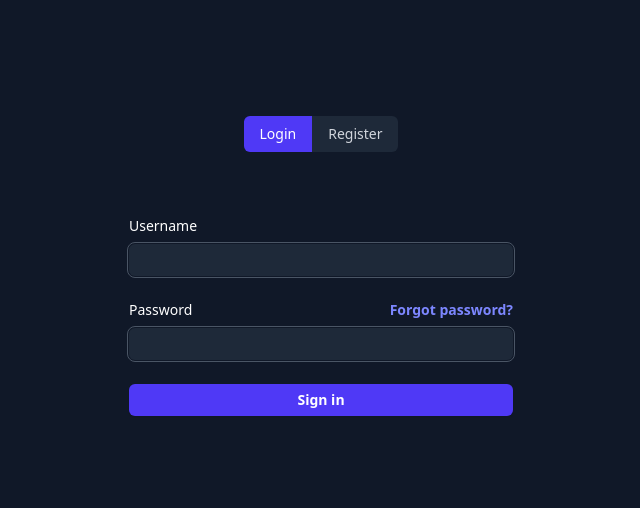
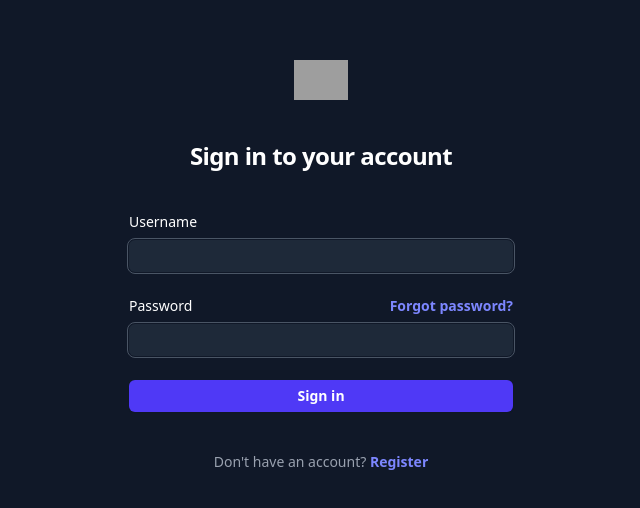
Before and after one commit to EZIC13/expense-frontend, a React (Vite) app: page /login in a window 1280 px wide. Shown: the part 134-642 px from the top of the page, without its empty margins (319-959 px from the left). Built offline with nearby package versions, Linux system fonts and the light colour scheme; grey boxes are pictures that could not be loaded.

Commit message:
split login and register pages

```diff
--- a/src/components/login/Login.tsx
+++ /dev/null
@@ -1,86 +0,0 @@
-import { useState } from "react";
-import { toast } from "react-hot-toast";
-import { toastOptions } from "../../utils/toastOptions.ts";
-import { useNavigate } from "react-router-dom";
-
-const Login = () => {
-    const navigate = useNavigate();
-
-    const [username, setUsername] = useState("");
-    const [password, setPassword] = useState("");
-
-    const handleSubmit = async (e: any) => {
-        e.preventDefault();
-
-        const toastId: string = toast.loading("Signing in...", toastOptions);
-
-        const res = await fetch(import.meta.env.VITE_BACKEND_API + "/auth/login", {
-            method: "POST",
-            body: JSON.stringify({
-                "username": username,
-                "password": password
-            }),
-            headers: { "Content-Type": "application/json" },
-            credentials: "include"
-        });
-
-        if (!res.ok) {
-            toast.error("Invalid Credentials", { id: toastId, ...toastOptions });
-            return;
-        }
-
-        toast.success("Success!", { id: toastId, ...toastOptions });
-        navigate("/dashboard");
-    };
-
-    return (
-        <div>
-            {/* Logo Area */}
-            {/*<div className="sm:mx-auto sm:w-full sm:max-w-sm">*/}
-            {/*    <img className="mx-auto h-10 w-auto" src="https://tailwindcss.com/plus-assets/img/logos/mark.svg?color=indigo&shade=600" alt="Site Logo"/>*/}
-            {/*    <h2 className="mt-10 text-center text-2xl font-bold tracking-tight text-white">Login</h2>*/}
-            {/*</div>*/}
-
-            {/* Form Area */}
-            <div className="mt-10 sm:mx-auto sm:w-full sm:max-w-sm">
-                <form className="space-y-6" onSubmit={handleSubmit}>
-
-                    {/* Username */}
-                    <div>
-                        <label className="block text-sm font-medium text-white">Username</label>
-                        <div className="mt-2">
-                            <input value={username} onChange={(e) => setUsername(e.target.value)} type="text" required className="block w-full rounded-md bg-gray-800 px-3 py-1.5 text-base text-white outline-1 outline-offset-1 outline-gray-600 placeholder:text-gray-400 focus:outline-2 focus:outline-indigo-600 sm:text-sm"/>
-                        </div>
-                    </div>
-
-                    {/* Password */}
-                    <div>
-                        <div className="flex items-center justify-between">
-                            <label className="block text-sm font-medium text-white">Password</label>
-                            {/* Forgot Password */}
-                            <div className="text-sm">
-                                <a href="#" className="font-semibold text-indigo-400 hover:text-indigo-300">Forgot password?</a>
-                            </div>
-                        </div>
-                        <div className="mt-2">
-                            <input value={password} onChange={(e) => setPassword(e.target.value)} type="password" required className="block w-full rounded-md bg-gray-800 px-3 py-1.5 text-base text-white outline-1 outline-offset-1 outline-gray-600 placeholder:text-gray-400 focus:outline-2 focus:outline-indigo-600 sm:text-sm"/>
-                        </div>
-                    </div>
-
-                    <div>
-                        <button type="submit" className="flex w-full justify-center rounded-md bg-indigo-600 px-3 py-1.5 text-sm font-semibold text-white shadow-xs hover:bg-indigo-500 focus-visible:outline-2 focus-visible:outline-offset-2 focus-visible:outline-indigo-600">Sign in</button>
-                    </div>
-
-                </form>
-
-                {/*<p className="mt-10 text-center text-sm text-gray-400">*/}
-                {/*    Don&apos;t have an account?{" "}*/}
-                {/*    <a href="/register" className="font-semibold text-indigo-400 hover:text-indigo-300">Register</a>*/}
-                {/*</p>*/}
-
-            </div>
-        </div>
-    );
-}
-
-export default Login;
--- a/src/main.tsx
+++ b/src/main.tsx
@@ -1,15 +1,17 @@
 import ReactDOM from "react-dom/client";
 import { createBrowserRouter, redirect, RouterProvider } from "react-router-dom";
-import LoginPage from "./pages/LoginPage.tsx";
-import DashboardPage_OLD from "./pages/DashboardPage_OLD.tsx";
 import { authLoader } from "./utils/authLoader";
 import { StrictMode } from "react";
 import { Toaster } from "react-hot-toast";
 import DashboardPage from "./pages/DashboardPage.tsx";
+import RegisterPage from "./pages/RegisterPage.tsx";
+import LoginPage from "./pages/LoginPage.tsx";
+import DashboardPage_OLD from "./pages/DashboardPage_OLD.tsx";
 
 const router = createBrowserRouter([
     { path: "/", loader: () => redirect('/dashboard') },
     { path: "/login", element: <LoginPage /> },
+    { path: "/register", element: <RegisterPage /> },
     { path: "/dashboard", element: <DashboardPage />, loader: authLoader },
     { path: "/dashboard_OLD", element: <DashboardPage_OLD /> },
 ]);
--- a/src/pages/LoginPage.tsx
+++ b/src/pages/LoginPage.tsx
@@ -1,40 +1,79 @@
 import '../tailwind.css'
 import { useState } from "react";
-import Login from "../components/login/Login.tsx";
-import Register from "../components/login/Register.tsx";
+import { toast } from "react-hot-toast";
+import { toastOptions } from "../utils/toastOptions.ts";
+import { useNavigate } from "react-router-dom";
 
 const LoginPage = () => {
-    const [isLogin, setIsLogin] = useState(true);
+    const navigate = useNavigate();
+
+    const [username, setUsername] = useState("");
+    const [password, setPassword] = useState("");
+
+    const handleSubmit = async (e: any) => {
+        e.preventDefault();
+
+        const toastId: string = toast.loading("Signing in...", toastOptions);
+
+        const res = await fetch(import.meta.env.VITE_BACKEND_API + "/auth/login", {
+            method: "POST",
+            body: JSON.stringify({
+                "username": username,
+                "password": password
+            }),
+            headers: { "Content-Type": "application/json" },
+            credentials: "include"
+        });
+
+        if (!res.ok) {
+            toast.error("Invalid Credentials", { id: toastId, ...toastOptions });
+            return;
+        }
+
+        toast.success("Success!", { id: toastId, ...toastOptions });
+        navigate("/dashboard");
+    };
 
     return (
         <div className="flex min-h-screen flex-col justify-center px-6 py-12 lg:px-8 bg-gray-900">
-            <div className="flex justify-center items-center mb-6">
-                <button
-                    type="button"
-                    onClick={() => setIsLogin(true)}
-                    className={`px-4 py-2 rounded-l-md text-sm font-medium transition-colors duration-200 ${
-                        isLogin
-                            ? "bg-indigo-600 text-white"
-                            : "bg-gray-800 text-gray-300 hover:bg-gray-700 hover:text-white"
-                    }`}
-                >
-                    Login
-                </button>
-                <button
-                    type="button"
-                    onClick={() => setIsLogin(false)}
-                    className={`px-4 py-2 rounded-r-md text-sm font-medium transition-colors duration-200 ${
-                        !isLogin
-                            ? "bg-indigo-600 text-white"
-                            : "bg-gray-800 text-gray-300 hover:bg-gray-700 hover:text-white"
-                    }`}
-                >
-                    Register
-                </button>
+
+            <div className="sm:mx-auto sm:w-full sm:max-w-sm">
+                <img className="mx-auto h-10 w-auto" src="https://tailwindcss.com/plus-assets/img/logos/mark.svg?color=indigo&shade=600" alt="Site Logo"/>
+                <h2 className="mt-10 text-center text-2xl font-bold tracking-tight text-white">Sign in to your account</h2>
             </div>
 
-            {isLogin ? <Login/> : <Register/>}
+            <div className="mt-10 sm:mx-auto sm:w-full sm:max-w-sm">
+                <form className="space-y-6" onSubmit={handleSubmit}>
 
+                    <div>
+                        <label className="block text-sm font-medium text-white">Username</label>
+                        <div className="mt-2">
+                            <input value={username} onChange={(e) => setUsername(e.target.value)} type="text" required className="block w-full rounded-md bg-gray-800 px-3 py-1.5 text-base text-white outline-1 outline-offset-1 outline-gray-600 placeholder:text-gray-400 focus:outline-2 focus:outline-indigo-600 sm:text-sm"/>
+                        </div>
+                    </div>
+
+                    <div>
+                        <div className="flex items-center justify-between">
+                            <label className="block text-sm font-medium text-white">Password</label>
+                            <div className="text-sm">
+                                <a href="#" className="font-semibold text-indigo-400 hover:text-indigo-300">Forgot password?</a>
+                            </div>
+                        </div>
+                        <div className="mt-2">
+                            <input value={password} onChange={(e) => setPassword(e.target.value)} type="password" required className="block w-full rounded-md bg-gray-800 px-3 py-1.5 text-base text-white outline-1 outline-offset-1 outline-gray-600 placeholder:text-gray-400 focus:outline-2 focus:outline-indigo-600 sm:text-sm"/>
+                        </div>
+                    </div>
+
+                    <div>
+                        <button type="submit" className="flex w-full justify-center rounded-md bg-indigo-600 px-3 py-1.5 text-sm font-semibold text-white shadow-xs hover:bg-indigo-500 focus-visible:outline-2 focus-visible:outline-offset-2 focus-visible:outline-indigo-600">Sign in</button>
+                    </div>
+                </form>
+            </div>
+
+            <p className="mt-10 text-center text-sm text-gray-400">
+                Don&apos;t have an account?{" "}
+                <a href="/register" className="font-semibold text-indigo-400 hover:text-indigo-300">Register</a>
+            </p>
         </div>
     );
 }
--- a/src/components/login/Register.tsx
+++ b/src/pages/RegisterPage.tsx
@@ -1,9 +1,10 @@
+import '../tailwind.css'
 import { useState } from "react";
 import { toast } from "react-hot-toast";
-import { toastOptions } from "../../utils/toastOptions.ts";
+import { toastOptions } from "../utils/toastOptions.ts";
 import { useNavigate } from "react-router-dom";
 
-const Register = () => {
+const RegisterPage = () => {
     const navigate = useNavigate();
 
     const [username, setUsername] = useState("");
@@ -34,14 +35,13 @@ const Register = () => {
     };
 
     return (
-        <div>
-            {/* Logo Area */}
-            {/*<div className="sm:mx-auto sm:w-full sm:max-w-sm">*/}
-            {/*    <img className="mx-auto h-10 w-auto" src="https://tailwindcss.com/plus-assets/img/logos/mark.svg?color=indigo&shade=600" alt="Site Logo"/>*/}
-            {/*    <h2 className="mt-10 text-center text-2xl font-bold tracking-tight text-white">Register</h2>*/}
-            {/*</div>*/}
+        <div className="flex min-h-screen flex-col justify-center px-6 py-12 lg:px-8 bg-gray-900">
 
-            {/* Form Area */}
+            <div className="sm:mx-auto sm:w-full sm:max-w-sm">
+                <img className="mx-auto h-10 w-auto" src="https://tailwindcss.com/plus-assets/img/logos/mark.svg?color=indigo&shade=600" alt="Site Logo"/>
+                <h2 className="mt-10 text-center text-2xl font-bold tracking-tight text-white">Register a new account</h2>
+            </div>
+
             <div className="mt-10 sm:mx-auto sm:w-full sm:max-w-sm">
                 <form className="space-y-6" onSubmit={handleSubmit}>
 
@@ -53,7 +53,6 @@ const Register = () => {
                     {/*    </div>*/}
                     {/*</div>*/}
 
-                    {/* Username */}
                     <div>
                         <label className="block text-sm font-medium text-white">Username</label>
                         <div className="mt-2">
@@ -61,7 +60,6 @@ const Register = () => {
                         </div>
                     </div>
 
-                    {/* Password */}
                     <div>
                         <label className="block text-sm font-medium text-white">Password</label>
                         <div className="mt-2">
@@ -72,16 +70,16 @@ const Register = () => {
                     <div>
                         <button type="submit" className="flex w-full justify-center rounded-md bg-indigo-600 px-3 py-1.5 text-sm font-semibold text-white shadow-xs hover:bg-indigo-500 focus-visible:outline-2 focus-visible:outline-offset-2 focus-visible:outline-indigo-600">Sign Up</button>
                     </div>
+                </form>
+            </div>
 
-                </form>
+            <p className="mt-10 text-center text-sm text-gray-400">
+                Already have an account?{" "}
+                <a href="/login" className="font-semibold text-indigo-400 hover:text-indigo-300">Sign In</a>
+            </p>
 
-                {/*<p className="mt-10 text-center text-sm text-gray-400">*/}
-                {/*    Already have an account?{" "}*/}
-                {/*    <a href="/login" className="font-semibold text-indigo-400 hover:text-indigo-300">Login</a>*/}
-                {/*</p>*/}
-            </div>
         </div>
     );
 }
 
-export default Register;
+export default RegisterPage;
```
